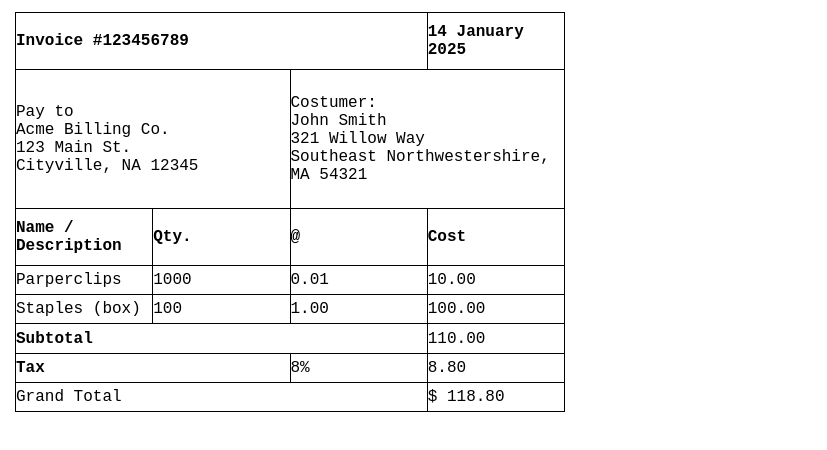
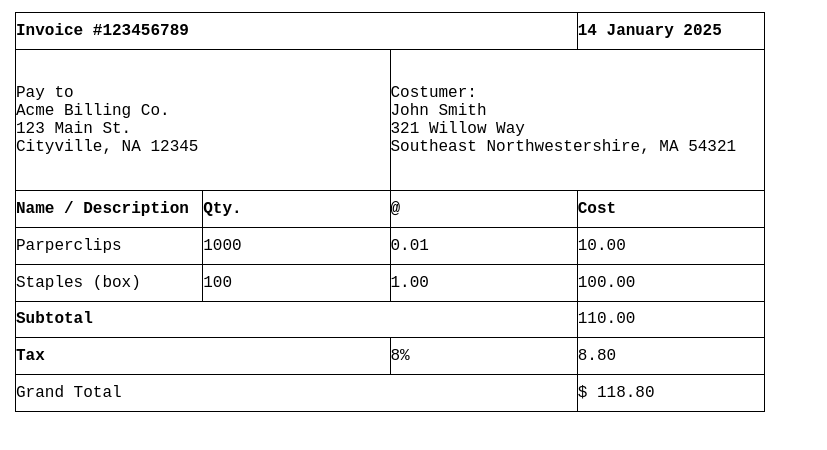
Before and after one commit to manudana11/gimnasio-gervasio, a plain HTML site: page index.html in a window 1280 px wide. Shown: the part 58-508 px from the top of the page, without its empty margins (0-827 px from the left). Drawn offline with Linux system fonts and the light colour scheme.

Commit message:
pesadilla

```diff
--- a/style.css
+++ b/style.css
@@ -9,7 +9,7 @@
 table {
     margin: 15px;
     border-collapse: collapse;
-    width: 550px;
+    width: 750px;
     height: 400px;
 }
 
```
